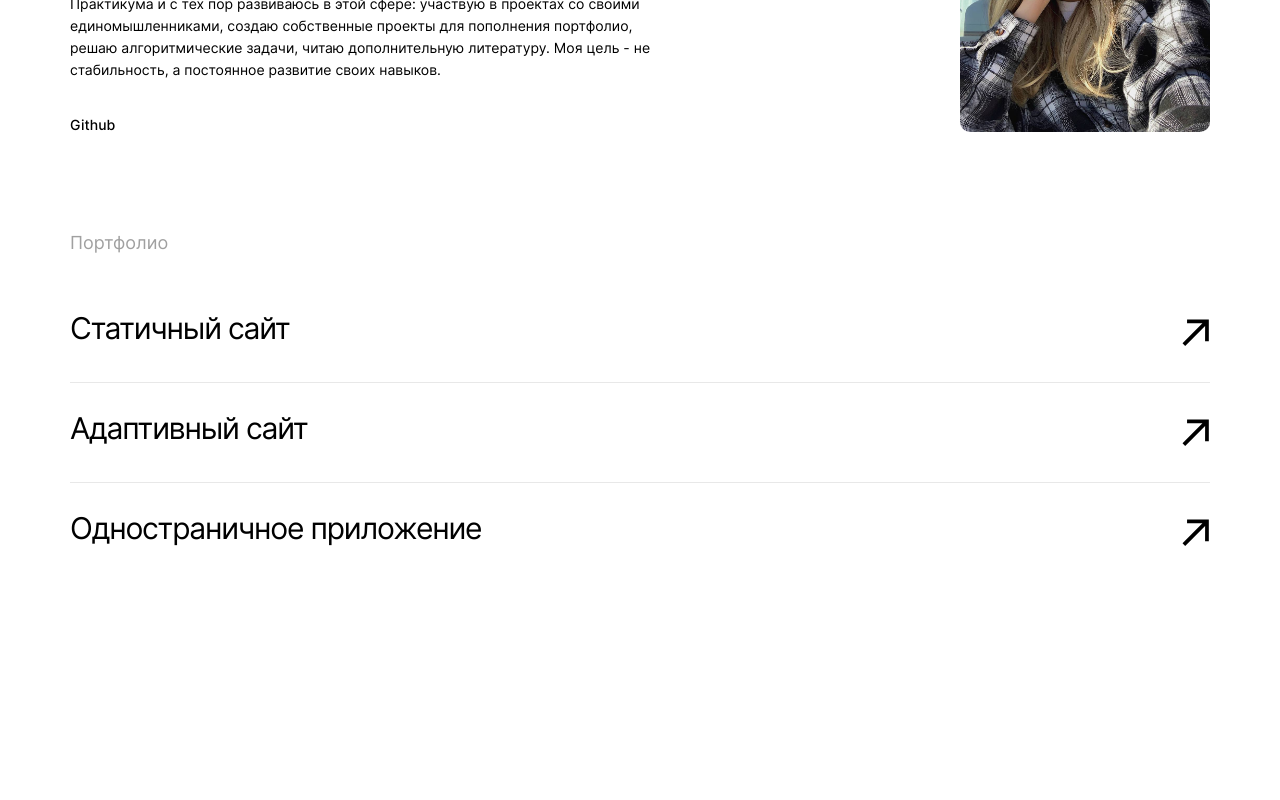
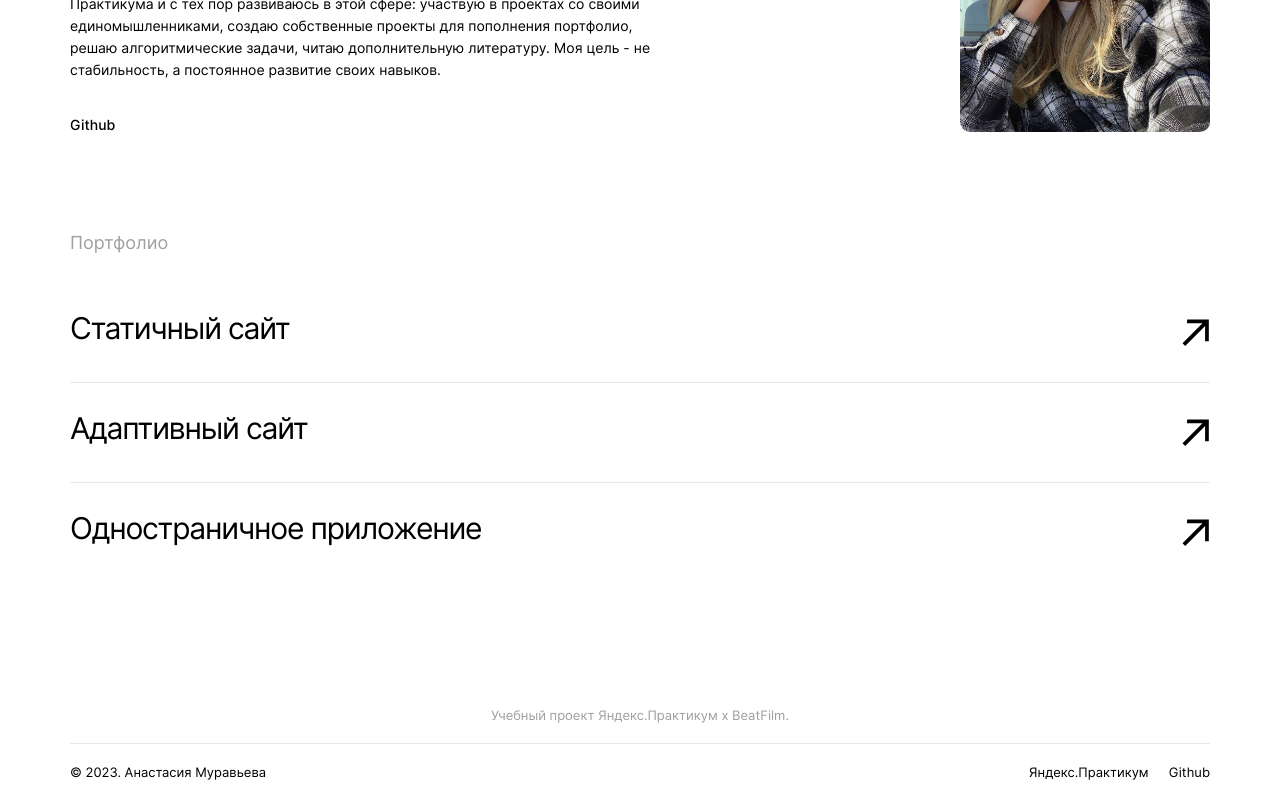
Before and after one commit to muravevanastya/movies-explorer-frontend, a React (Create React App) app: page /movies in a window 1280 px wide. Shown: the part 2316-3116 px from the top of the page. Before the commit the page ends 3023 px from the top, so only its background shows below. Built offline with nearby package versions, Linux system fonts and the light colour scheme.

Commit message:
сверстала футер

```diff
--- a/src/components/App/App.jsx
+++ b/src/components/App/App.jsx
@@ -1,12 +1,14 @@
 import './App.css';
 import Header from '../Header/Header';
 import Main from '../Main/Main';
+import Footer from '../Footer/Footer';
 
 function App() {
   return (
     <div className="page">
       <Header />
       <Main />
+      <Footer />
     </div>
   );
 }
--- /dev/null
+++ b/src/components/Footer/Footer.css
@@ -0,0 +1,49 @@
+.footer {
+  display: flex;
+  flex-direction: column;
+  align-items: center;
+}
+
+.footer__text {
+  width: calc(100% - 70px * 2);
+  font-weight: 400;
+  font-size: 13px;
+  line-height: 16px;
+  text-align: center;
+  color: #A0A0A0;
+  border-bottom: 1px solid #E8E8E8;
+  padding-bottom: 20px;
+}
+
+.footer__container {
+  width: calc(100% - 70px * 2);
+  display: flex;
+  justify-content: space-between;
+  margin: 20px 0;
+}
+
+.footer__copyright {
+  font-weight: 400;
+  font-size: 13px;
+  line-height: 16px;
+}
+
+.footer__nav-list {
+  list-style: none;
+  display: flex;
+}
+
+.footer__nav-list-item {
+  font-weight: 400;
+  font-size: 13px;
+  line-height: 16px;
+}
+
+.footer__nav-list-item:first-of-type {
+  margin-right: 20px;
+}
+
+.footer__nav-list-item-link {
+  text-decoration: none;
+  color: #000000;
+}
--- /dev/null
+++ b/src/components/Footer/Footer.jsx
@@ -0,0 +1,24 @@
+import './Footer.css';
+
+function Footer() {
+  return (
+    <footer className='footer'>
+      <p className='footer__text'>Учебный проект Яндекс.Практикум х BeatFilm.</p>
+      <div className='footer__container'>
+        <p className='footer__copyright'>&#169; 2023. Анастасия Муравьева</p>
+        <nav className='footer__nav'>
+          <ul className='footer__nav-list'>
+            <li className='footer__nav-list-item'>
+              <a className='footer__nav-list-item-link' href="#">Яндекс.Практикум</a>
+            </li>
+            <li className='footer__nav-list-item'>
+              <a className='footer__nav-list-item-link' href="#">Github</a>
+            </li>
+          </ul>
+        </nav>
+      </div>
+    </footer>
+  )
+}
+
+export default Footer;
```
